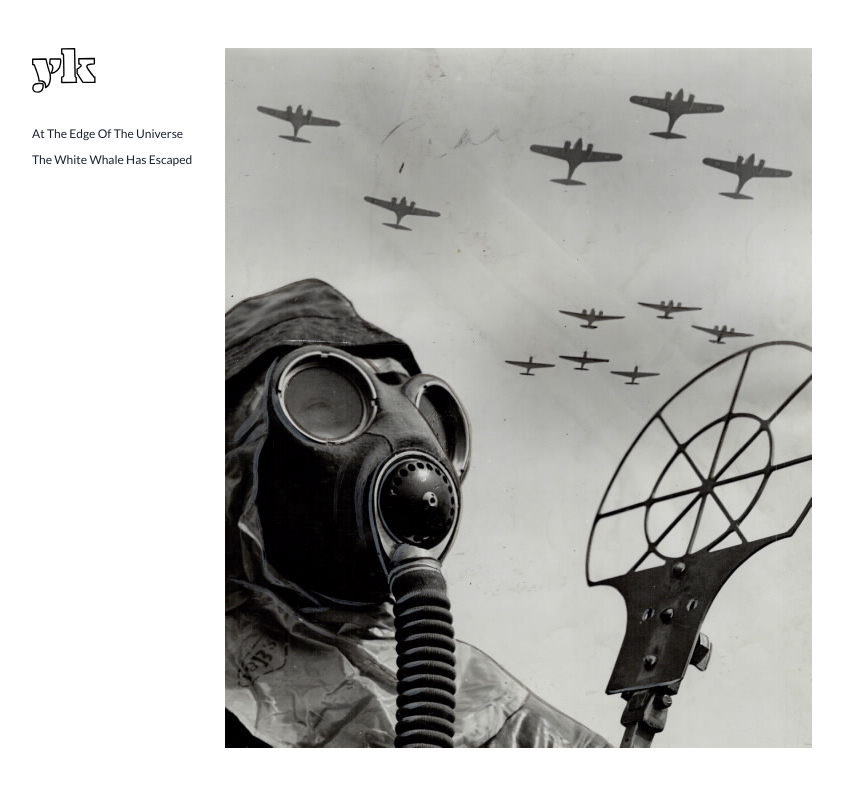
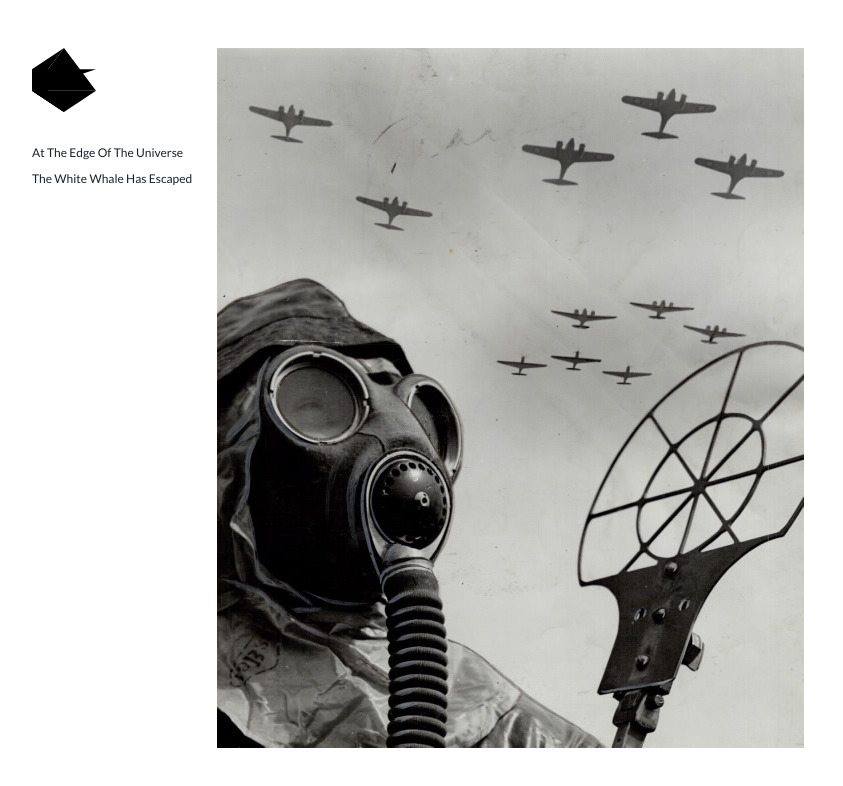
Before and after one commit to Yeshwanthyk/pinckers-template, a Next.js app: page / in a window 1280 px wide. Shown: the top 786 px of the page, without its empty margins (48-891 px from the left). Built offline with nearby package versions, Linux system fonts and the light colour scheme.

Commit message:
Add meta tags

```diff
--- a/src/components/Logo.js
+++ b/src/components/Logo.js
@@ -2,34 +2,19 @@ import React from 'react';
 
 const Logo = () => {
   return (
-    <svg
-      alt="Yesh Yendamuri logo"
-      aria-hidden="true"
-      focusable="false"
-      viewBox="0 0 136 96"
-      xmlns="http://www.w3.org/2000/svg"
-      fillRule="evenodd"
-      clipRule="evenodd"
-      strokeLinecap="round"
-      strokeLinejoin="round"
-      strokeMiterlimit="1.5"
-    >
-      <g
-        transform="translate(-481.209 -640.798)"
-        fill="none"
-        stroke="#000"
-        strokeWidth="2.89"
-      >
-        <g id="letter-y">
-          <path d="M482.652 664.61l.055 11.211M482.652 664.61l28.127-.362M482.707 675.821s2.663-.303 3.554 1.469M486.261 677.29s10.365 26.251 9.907 33.594M496.168 710.884s15.36-3.157 13.838 13.939M510.779 664.269s6.016 24.342 8.231 29.076M519.01 693.345s6.159 23.094-9.004 31.478M519.731 664.191l21.496.045M519.731 664.236l-.783 10.636M518.948 674.872s12.283 1.576 3.2 19.138M522.148 694.01s10.051 1.088 17.377-11.487M541.227 664.269s2.862 4.626-1.702 18.254" />
-          <path d="M494.322 734.674c-14.762.264-10.69-12.15-10.69-12.15 2.429-9.3 20.569-5.753 20.569-5.753.322-.426 3.777 16.862-9.879 17.903" />
-        </g>
-        <g id="letter-k">
-          <path d="M544.334 642.676c-.183.934.287 10.515.287 10.515M544.334 642.676l27.373-.435M571.707 642.241l1.13 59.019M572.837 701.26s.456 1.762 2.323 1.941M575.16 703.201s.004 10.41.18 10.557c.176.147.457.099.457.099" />
-          <path d="M575.34 713.794l-30.862.344-.145-11.501s3.871-.267 4.433-2.69c.561-2.424-.616-44.714-.616-44.714s-.705-2.527-3.529-2.042M580.911 674.596l-.197-11.009 33.026-.492-.063 11.379s-18.533.031-15.826 6.429c2.706 6.397 14.303 20.535 14.303 20.535s.833 1.415 2.561 1.054M614.788 713.758l-.073-11.266" />
-          <path d="M614.788 713.758l-25.701-.23-11.949-18.792-.01-9.058s16.496-8.943 3.783-11.082" />
-        </g>
-      </g>
+    <svg viewBox="0 0 6 6" xmlns="http://www.w3.org/2000/svg">
+      <polygon class="e" points="0 2 0 2 6 2"></polygon>
+      <polygon class="e" points="3 0 0 2 0 4"></polygon>
+      <polygon class="e" points="0 2 3 6 0 4"></polygon>
+      <polygon class="c" points="6 2 0 4 0 2"></polygon>
+      <polygon class="b" points="0 2 0 4 3 6"></polygon>
+      <polygon class="e" points="0 2 3 6 0 4"></polygon>
+      <polygon class="e" points="3 0 6 4 0 4"></polygon>
+      <polygon class="e" points="0 4 3 0 0 4"></polygon>
+      <polygon class="a" points="3 0 3 0 6 2"></polygon>
+      <polygon class="a" points="0 4 3 6 6 4"></polygon>
+      <polygon class="d" points="3 6 3 0 3 0"></polygon>
+      <polygon class="f" points="0 4 0 4 3 0"></polygon>
     </svg>
   );
 };
--- /dev/null
+++ b/src/components/Meta.js
@@ -0,0 +1,64 @@
+import Head from 'next/head';
+import React from 'react';
+import siteData from '../../siteData';
+
+const Meta = () => {
+  return (
+    <Head>
+      <meta charset="UTF-8" />
+      <meta name="viewport" content="width=device-width, initial-scale=1.0" />
+      <meta http-equiv="X-UA-Compatible" content="ie=edge" />
+      <link
+        rel="apple-touch-icon"
+        sizes="180x180"
+        href="../assets/apple-touch-icon.png"
+      />
+      <link
+        rel="icon"
+        type="image/png"
+        sizes="32x32"
+        href="../assets/favicon-32x32.png"
+      />
+      <link
+        rel="icon"
+        type="image/png"
+        sizes="16x16"
+        href="../assets/favicon-16x16.png"
+      />
+      <meta property="og:site_name" content={siteData.websiteName} />
+      <meta property="og:title" content={`Images of ${siteData.author}`} />
+      <meta property="og:type" content="website" />
+      <meta property="og:url" content={siteData.websiteUrl} />
+      <title>{siteData.websiteName}</title>
+    </Head>
+  );
+};
+
+<Head>
+  <meta charset="UTF-8" />
+  <meta name="viewport" content="width=device-width, initial-scale=1.0" />
+  <meta http-equiv="X-UA-Compatible" content="ie=edge" />
+  <link
+    rel="apple-touch-icon"
+    sizes="180x180"
+    href="../assets/apple-touch-icon.png"
+  />
+  <link
+    rel="icon"
+    type="image/png"
+    sizes="32x32"
+    href="../assets/favicon-32x32.png"
+  />
+  <link
+    rel="icon"
+    type="image/png"
+    sizes="16x16"
+    href="../assets/favicon-16x16.png"
+  />
+  <meta property="og:site_name" content={siteData.websiteName} />
+  <meta property="og:title" content={`Images of ${siteData.author}`} />
+  <meta property="og:type" content="website" />
+  <meta property="og:url" content={siteData.websiteUrl} />
+  <title>{siteData.websiteName}</title>
+</Head>;
+export default Meta;
--- a/src/pages/_app.js
+++ b/src/pages/_app.js
@@ -1,4 +1,3 @@
-import App from 'next/app';
 import { ThemeProvider } from 'styled-components';
 import { ChakraProvider, CSSReset, Box } from '@chakra-ui/react';
 import { extendTheme } from '@chakra-ui/react';
--- a/src/pages/_document.js
+++ b/src/pages/_document.js
@@ -1,5 +1,6 @@
 import Document, { Html, Head, Main, NextScript } from 'next/document';
 import { ServerStyleSheet } from 'styled-components';
+import siteData from '../../siteData';
 
 export default class MyDocument extends Document {
   static async getInitialProps(ctx) {
--- a/src/pages/index.js
+++ b/src/pages/index.js
@@ -1,19 +1,22 @@
 import { Box, Flex } from '@chakra-ui/react';
-import Head from 'next/head';
 import MainGallery from '../components/MainGallery';
+import Meta from '../components/Meta';
 import SideNav from '../components/SideNav';
 
 export default function Home() {
   return (
+    <>
+      <Meta />
       <Box>
         <Flex>
-        <Flex flexBasis="10rem" flexGrow="1">
+          <Flex flexBasis={['4rem', '6rem', '10rem']} flexGrow="1">
             <SideNav />
           </Flex>
-        <Flex flexDirection="column" flexBasis="0" flexGrow="999" ml={8}>
+          <Flex flexDirection="column" flexBasis="0" flexGrow="999" ml={6}>
             <MainGallery />
           </Flex>
         </Flex>
       </Box>
+    </>
   );
 }
```
Lines whose indentation alone changed are shown as unchanged.
